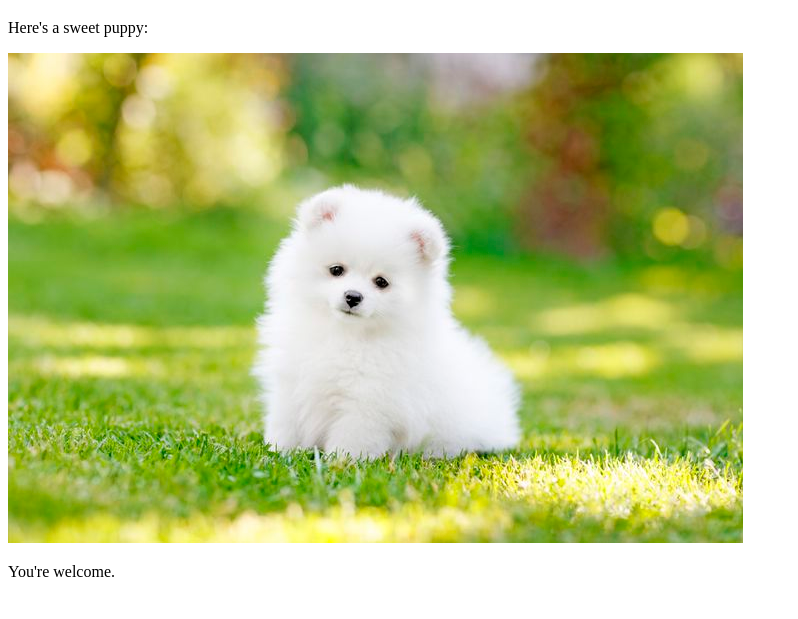
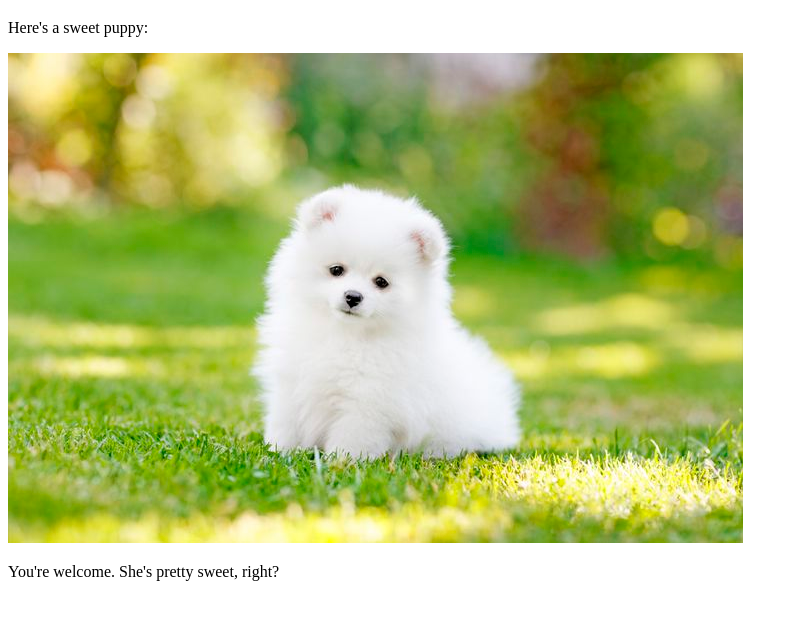
Before and after one commit to rstavchansky/basic-test, a plain HTML site: page index.html in a window 1280 px wide. Shown: the part 61-680 px from the top of the page, without its empty margins (0-798 px from the left). Drawn offline with Linux system fonts and the light colour scheme.

Commit message:
test message

```diff
--- a/index.html
+++ b/index.html
@@ -4,6 +4,6 @@
 <h1>Hello World</h1>
 <p>Here's a sweet puppy:</p>
 <img src="img/puppy.jpg" />
-<p>You're welcome.</p>
+<p>You're welcome. She's pretty sweet, right?</p>
 </body>
 </html>
```
Also changed, not shown: 1 other file.
